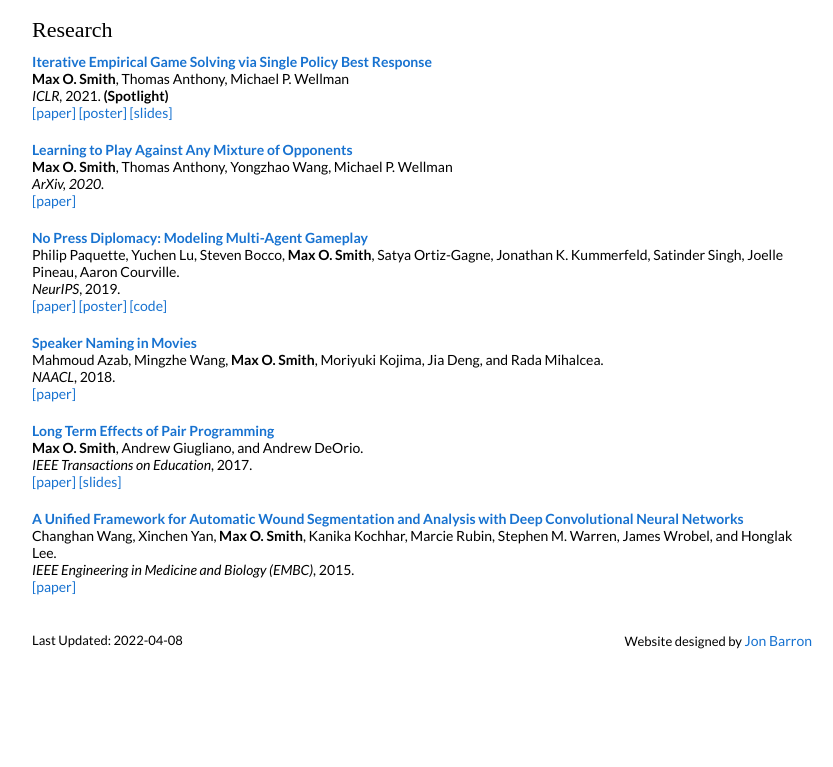
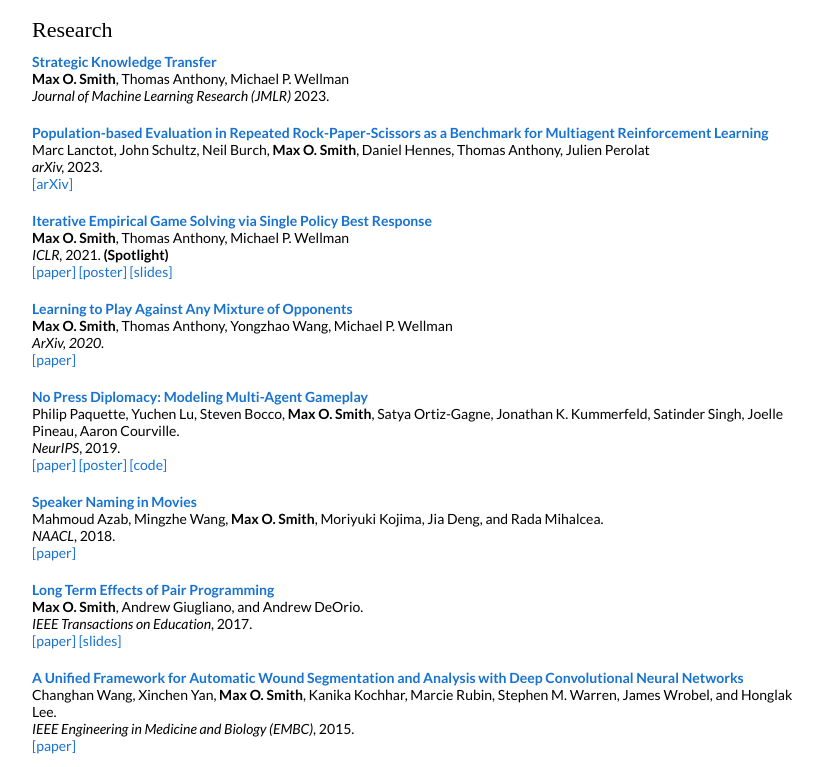
Before and after one commit to maxosmith/MaxOSmith.github.io, a plain HTML site: page index.html in a window 1280 px wide. Shown: the part 317-1084 px from the top of the page, without its empty margins (218-1051 px from the left). Before the commit the page ends 984 px from the top, so only its background shows below. Drawn offline with Linux system fonts and the light colour scheme.

Commit message:
RRPS & JMLR'23

```diff
--- a/index.html
+++ b/index.html
@@ -132,7 +132,41 @@
 
         <table width="100%" align="center" border="0" cellspacing="0" cellpadding="10">
 
-          <td valign="middle" width="75%">
+
+    <td valign="middle" width="75%">
+            <a href="res/pubs/smith23strategy.pdf">
+              <papertitle>Strategic Knowledge Transfer</papertitle>
+            </a>
+            <br>
+            <strong>Max O. Smith</strong>,
+            Thomas Anthony,
+            Michael P. Wellman
+            <br>
+            <em>Journal of Machine Learning Research (JMLR)</em> 2023.
+            <br>
+          </td>
+    </tr>
+
+    <td valign="middle" width="75%">
+            <a href="res/pubs/lanctot23rrps.pdf">
+              <papertitle>Population-based Evaluation in Repeated Rock-Paper-Scissors as a Benchmark for Multiagent Reinforcement Learning</papertitle>
+            </a>
+            <br>
+            Marc Lanctot,
+            John Schultz,
+            Neil Burch,
+            <strong>Max O. Smith</strong>,
+            Daniel Hennes,
+            Thomas Anthony,
+            Julien Perolat
+            <br>
+            <em>arXiv,</em> 2023.
+            <br>
+            <a href="https://arxiv.org/abs/2303.03196">[arXiv]</a>
+          </td>
+    </tr>
+
+    <td valign="middle" width="75%">
             <a href="res/pubs/smith21mixpsro.pdf">
               <papertitle>Iterative Empirical Game Solving via Single Policy Best Response</papertitle>
             </a>
```
